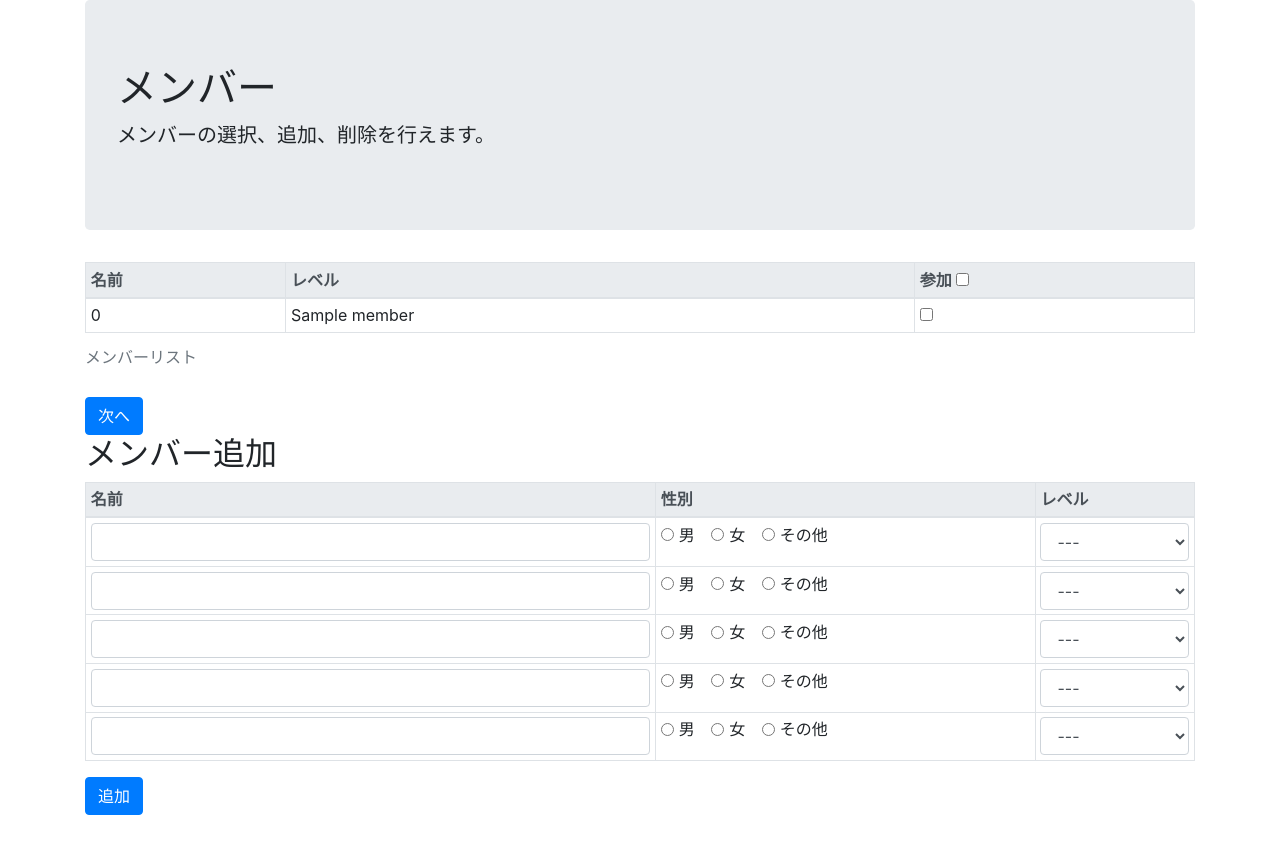
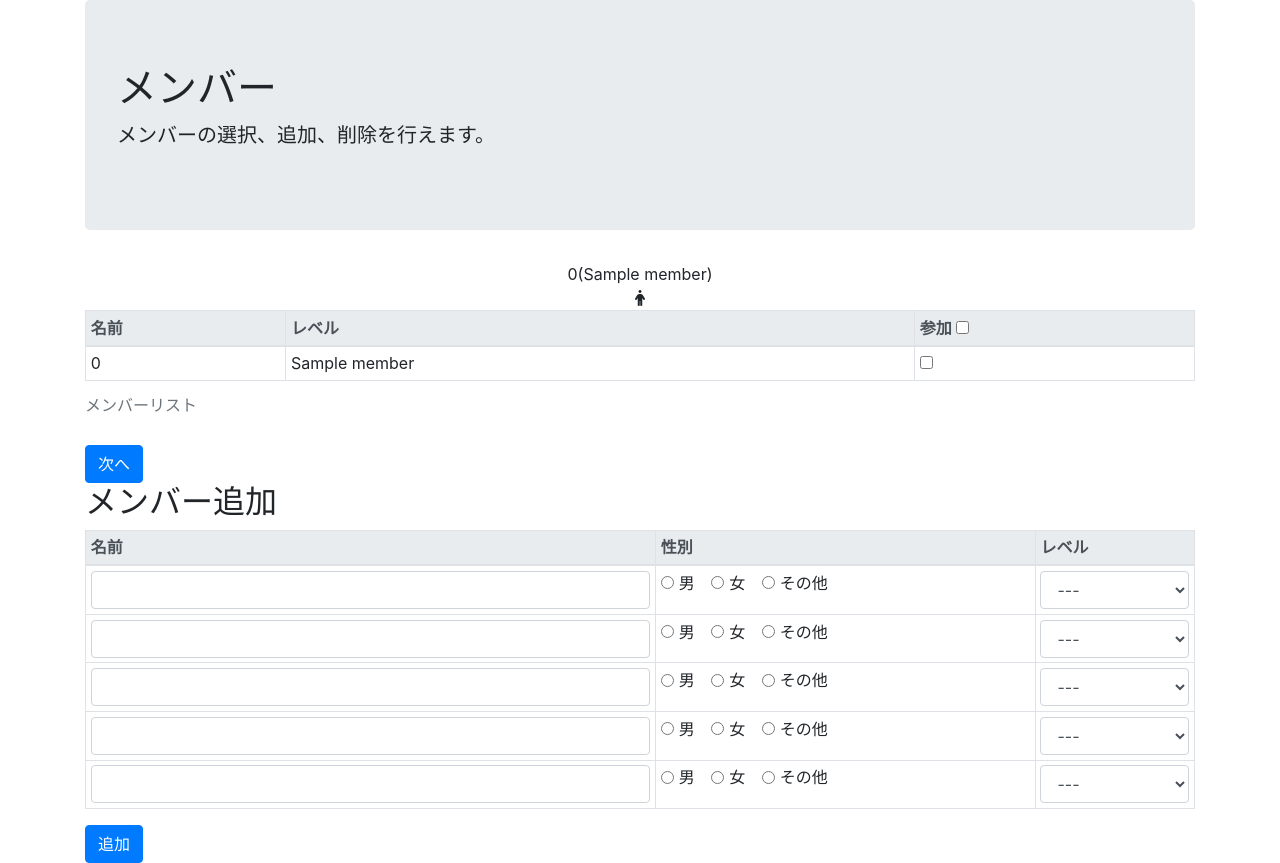
Before and after one commit to otokichi3/kumiton, a PHP site: the page made by app/views/member_select.php in a window 1280 px wide. Shown: the part 56-919 px from the top of the page. Before the commit the page ends 871 px from the top, so only its background shows below. Run offline with PHP 8.4, Linux system fonts and the light colour scheme; the template is opened without the code that fills it: most values are stand-ins (such as "Sample title", 1, 10 or a date in 2020); data that the repository does not hold is empty; some libraries are stand-ins or nearby versions.

Commit message:
[upd] URLの修正、fa5の導入、メンバー選択方式の変更（中途）

```diff
--- a/app/config/config.php
+++ b/app/config/config.php
@@ -23,7 +23,7 @@
 | a PHP script and you can easily do that on your own.
 |
 */
-$config['base_url'] = '';
+$config['base_url'] = '/kumiton/';
 
 /*
 |--------------------------------------------------------------------------
--- a/app/views/footer.php
+++ b/app/views/footer.php
@@ -1,7 +1,7 @@
         <script src="https://ajax.googleapis.com/ajax/libs/jquery/3.4.1/jquery.min.js"></script>
         <script src="https://cdnjs.cloudflare.com/ajax/libs/popper.js/1.14.7/umd/popper.min.js" integrity="sha384-UO2eT0CpHqdSJQ6hJty5KVphtPhzWj9WO1clHTMGa3JDZwrnQq4sF86dIHNDz0W1" crossorigin="anonymous"></script>
         <script src="https://stackpath.bootstrapcdn.com/bootstrap/4.3.1/js/bootstrap.min.js" integrity="sha384-JjSmVgyd0p3pXB1rRibZUAYoIIy6OrQ6VrjIEaFf/nJGzIxFDsf4x0xIM+B07jRM" crossorigin="anonymous"></script>
-        <script src="<?= sprintf('/js/main.js?%s', time()) ?>"></script>
+        <script src="<?= sprintf('%s?%s', base_url('js/main.js'), time()) ?>"></script>
     </div>
 </body>
 </html>
--- a/app/views/header.php
+++ b/app/views/header.php
@@ -7,8 +7,8 @@
     <meta http-equiv="X-UA-Compatible" content="ie=edge">
     <title>くみとん</title>
     <link rel="stylesheet" href="https://stackpath.bootstrapcdn.com/bootstrap/4.3.1/css/bootstrap.min.css" integrity="sha384-ggOyR0iXCbMQv3Xipma34MD+dH/1fQ784/j6cY/iJTQUOhcWr7x9JvoRxT2MZw1T" crossorigin="anonymous">
-
-    <link rel="stylesheet" type="text/css" href="/css/main.css">
+    <link rel="stylesheet" type="text/css" href="<?= base_url('/css/main.css') ?>">
+	<script src="https://kit.fontawesome.com/8fa3044e7c.js"></script>
 </head>
 
 <body>
--- a/app/views/member_select.php
+++ b/app/views/member_select.php
@@ -9,6 +9,13 @@
                 <h1 class="display-5">メンバー</h1>
                 <p class="lead">メンバーの選択、追加、削除を行えます。</p>
             </div>
+			<div class="member_grid text-center">
+				<?php foreach ($all_member as $name => $level): ?>
+				<div class="align-middle husanka" data-name="<?= $name ?>"><?= $name.'('.$level.')' ?>
+					<br><i class="fas fa-male"></i>
+				</div>
+				<?php endforeach ?>
+			</div>
             <table class="table table-bordered table-hover table-sm table-responsive-md">
                 <caption>メンバーリスト</caption>
                 <thead class="thead-light">
@@ -25,7 +32,7 @@
                         <td><?= $name ?></td>
                         <td><?= $level ?></td>
                         <td>
-                            <input type="checkbox" name="selected_member[]" value="<?= $name ?>" <?= $checked ?>>
+                            <input type="checkbox" name="selected_member[]" class="selected" value="<?= $name ?>" <?= $checked ?>>
                         </td>
                     </tr>
                     <?php endforeach ?>
--- a/css/main.css
+++ b/css/main.css
@@ -21,6 +21,25 @@
     height: 100%;
 }
 
+.member_grid {
+    display: grid;
+    grid-template-columns: repeat(auto-fit, minmax(130px, 1fr));
+    grid-auto-rows: 1fr;
+    grid-gap: 0.8em;
+    padding: 0.8em;
+    margin: 0 0 2em;
+}
+
+.member_grid>div {
+    background: aliceblue;
+    overflow: auto;
+    min-width: 0;
+    /* padding: 1em; */
+	height: 50px;
+	border: 1px solid gray;
+	border-radius: 5px;
+}
+
 @media screen and (max-width: 896px) {
     #next_match {
         position: fixed;
--- a/js/main.js
+++ b/js/main.js
@@ -2,14 +2,26 @@
     $('input[name="check_all"]').on('click', function () {
         var checked = $(this).is(':checked');
         $('input[name="selected_member[]"]').prop('checked', Boolean(checked));
+	});
+
+    $('.sanka, .husanka').on('click', function () {
+		if ($(this).hasClass('.sanka')) {
+			$(this).addClass('.husanka');
+			$(this).removeClass('.sanka');
+			$(this).css('background-color', 'aliceblue');
+		} else {
+			$(this).addClass('.sanka');
+			$(this).removeClass('.husanka');
+			$(this).css('background-color', 'lightskyblue');
+		}
     });
 
     $('#next_match').on('click', function () {
-        callAjax();
+        set_next_match();
     })
 });
 
-function callAjax() {
+function set_next_match() {
     $.ajax({
         url: "get_match",
         dataType: "json",
```
Also changed, not shown: app/models/member.php (+0 -59 lines).
